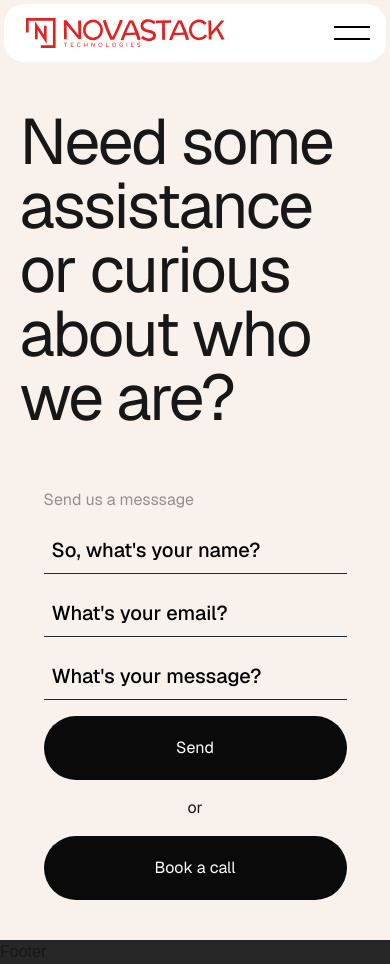
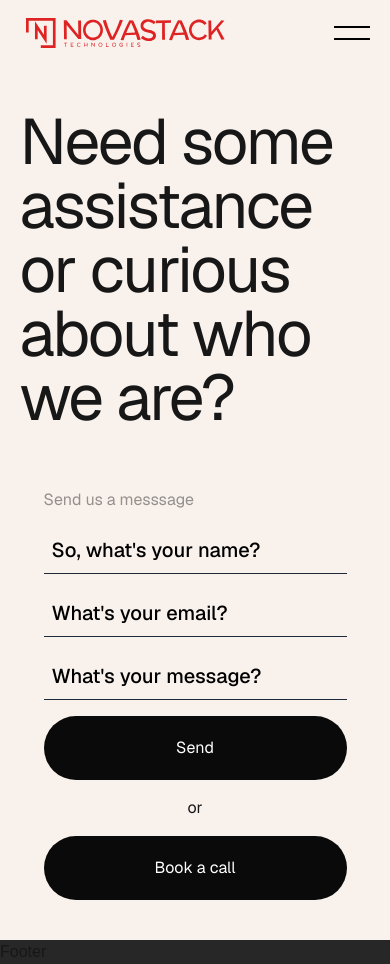
Before and after one commit to tahsinAmin/tech-nova, a Next.js app: page /contact in a window 390 px wide. Built offline with nearby package versions, Linux system fonts and the light colour scheme.

Commit message:
style: Header UI adjusted

```diff
--- a/app/components/Header.tsx
+++ b/app/components/Header.tsx
@@ -1,17 +1,65 @@
-"use client";
+'use client';
+
 import Image from 'next/image';
 import Link from 'next/link';
 import { usePathname } from 'next/navigation';
-import React from 'react'
+import React, { useEffect, useState } from 'react'
 
 const Header = () => {
+    const [isVisible, setIsVisible] = useState(true);
     const pathname = usePathname();
     const [showMenu, setShowMenu] = React.useState(false);
+    const [atTop, setAtTop] = useState(true);
 
     const isActive = (path: string) => pathname === path;
+
+    // Handle body overflow when menu is open/closed
+    useEffect(() => {
+        if (showMenu) {
+            document.body.style.overflow = 'hidden';
+            setIsVisible(true);
+        } else {
+            document.body.style.overflow = 'unset';
+        }
+
+        return () => {
+            document.body.style.overflow = 'unset';
+        };
+    }, [showMenu]);
+
+    useEffect(() => {
+        let lastScrollY = window.scrollY;
+
+        const controlNavbar = () => {
+
+            const currentScrollY = window.scrollY;
+            if (currentScrollY > 50) {
+                setAtTop(false);
+            } else {
+                setAtTop(true);
+            }
+
+            if (currentScrollY > lastScrollY && currentScrollY > 100) {
+                setIsVisible(false);
+            } else {
+                setIsVisible(true);
+            }
+            lastScrollY = currentScrollY;
+        };
+
+        if (showMenu) {
+            window.removeEventListener('scroll', controlNavbar);
+        } else {
+            window.addEventListener('scroll', controlNavbar);
+        }
+        return () => {
+            window.removeEventListener('scroll', controlNavbar);
+        };
+    }, []);
     return (
-    <div className='container'>
-      <nav className='navbar flex justify-between bg-white rounded-xl'>
+        <>
+            <div className={`navbar fixed w-full ${pathname.replace(/\//g, '')} transition-transform duration-300 z-50  ${atTop ? 'at-top bg-transparent' : showMenu ? '' : 'bg-white shadow-md'} ${isVisible ? 'translate-y-0' : '-translate-y-full mt-0'}`}>
+                <nav className={`flex justify-between items-center rounded-xl`}>
                     <Link href="/" className='pl-[18px]' onClick={() => setShowMenu(false)}><Image src="/logo-red-big-1.svg" alt="Logo" width={200} height={200} /></Link>
                     <div className='flex-1 flex gap-5 justify-end'>
                         <div className='navlinks hidden lg:flex'>
@@ -21,17 +69,21 @@ const Header = () => {
                             <Link href="/contact" className='cta nav'>Let's Start</Link>
                         </div>
 
-          <div className='hamburger lg:hidden cursor-pointer flex flex-col justify-between h-[50px] gap-[10px]' onClick={() => setShowMenu(!showMenu)}>
-            <div className="top w-[36px] h-[3px] bg-black"></div>
-            <div className="bottom w-[36px] h-[3px] bg-black"></div>
+                        <div className='hamburger lg:hidden cursor-pointer flex flex-col justify-between h-[50px] gap-[10px]' onClick={() => {
+                            setShowMenu(!showMenu);
+                        }}>
+                            <div className={`top w-[36px] h-[3px] ${showMenu ? 'bg-white' : atTop && pathname.replace(/\//g, '') === '' ? 'bg-white' : 'bg-black'}`}></div>
+                            <div className={`bottom w-[36px] h-[3px] ${showMenu ? 'bg-white' : atTop && pathname.replace(/\//g, '') === '' ? 'bg-white' : 'bg-black'}`}></div>
                         </div>
                     </div>
+
                 </nav>
+            </div>
             <div className={`navbar-main-wrapper ${showMenu ? 'show' : ''}`}>
                 <Link href="/about" onClick={() => setShowMenu(false)} className={`navlink-text-2 ${isActive('/about') ? 'border-b-2 border-red-500' : ''}`}>About</Link>
                 <Link href="/contact" onClick={() => setShowMenu(false)} className={`navlink-text-2 ${isActive('/contact') ? 'border-b-2 border-red-500' : ''}`}>Contact</Link>
             </div>
-    </div>
+        </>
     )
 }
 
--- a/app/globals.css
+++ b/app/globals.css
@@ -41,18 +41,18 @@ body {
 /* ============================================== */
 /* =================== Navbar =================== */
 .navbar {
-  z-index: 2000;
+  margin-top: 1%;
+  padding: 1%;
+  box-sizing: border-box;
+  width: calc(100% - 2%); /* Account for left and right margins */
+  left: 0;
+  right: 0;
+  margin-inline: auto;
   border-radius: 20px;
-  justify-content: space-between;
-  align-items: center;
-  margin-top: 1%;
-  margin-left: 1%;
-  margin-right: 1%;
-  padding: 1%;
-  transition: background-color .3s cubic-bezier(.165, .84, .44, 1);
-  display: flex;
-  position: fixed;
-  inset: 0% 0% auto;
+}
+
+.navbar.-translate-y-full {
+  margin-top: 0;
 }
 
 .navbar-main-wrapper {
@@ -67,8 +67,6 @@ body {
   padding-bottom: 1.45em;
 
   position: fixed;
-  /* inset: 0%; */
-
   overflow: hidden;
   bottom: 100%;
   right: 0;
@@ -89,6 +87,14 @@ body {
 
 .navlinks a {
   font-size: 2em;
+}
+
+.at-top .navlink-text-2 {
+  color: white
+}
+
+.about.at-top .navlink-text-2, .contact.at-top .navlink-text-2 {
+  color: black
 }
 
 .navlink-text-2 {
@@ -126,7 +132,8 @@ h1 {
   line-height: 1;
 }
 
-.home h1, .about h1 {
+.home h1,
+.about h1 {
   font-size: clamp(3.1em, 7vw, 8em);
   font-weight: medium;
   margin-bottom: 10px;
@@ -187,6 +194,7 @@ h1 {
 .productsBoxItem:nth-child(2) {
   background-image: url(https://images.unsplash.com/photo-1611606063065-ee7946f0787a?q=80&w=1074&auto=format&fit=crop&ixlib=rb-4.1.0&ixid=M3wxMjA3fDB8MHxwaG90by1wYWdlfHx8fGVufDB8fHx8fA%3D%3D);
 }
+
 .productsBoxItem:nth-child(3) {
   background-image: url(https://images.unsplash.com/photo-1627549263593-5c537b83673e?q=80&w=1074&auto=format&fit=crop&ixlib=rb-4.1.0&ixid=M3wxMjA3fDB8MHxwaG90by1wYWdlfHx8fGVufDB8fHx8fA%3D%3D);
 }
@@ -247,11 +255,12 @@ h1 {
 
 /* Team */
 
-.services, .team {
-  padding-block: 8vw;
+.services,
+.team {
+  padding-block: 12vh;
 }
 
-.services h2, .team h2 {
+h2 {
   font-size: clamp(2.8em, 7vw, 5.8em);
   line-height: 1.1;
   font-weight: 500;
@@ -314,7 +323,7 @@ h1 {
   color: white;
   padding: 20px 13px;
   border-radius: 40px;
-  font-size: clamp(16px, 1.4vw, 26px);
+  font-size: 16px;
 }
 
 form input {
@@ -328,8 +337,10 @@ form input {
 }
 
 @media screen and (min-width: 768px) {
-  .form-container {
-    min-width: 80%;
+
+  .cta {
+    font-size: 13px;
+    padding: 1.1em 2.2em;
   }
 }
 
--- a/app/layout.tsx
+++ b/app/layout.tsx
@@ -30,7 +30,7 @@ export default function RootLayout({
         className={`${geistSans.variable} ${geistMono.variable} antialiased min-h-screen flex justify-between flex-col`}
       >
         <Header />
-        {children}
+        <main>{children}</main>
         <Footer />
       </body>
     </html>
```
Lines whose indentation alone changed are shown as unchanged.
